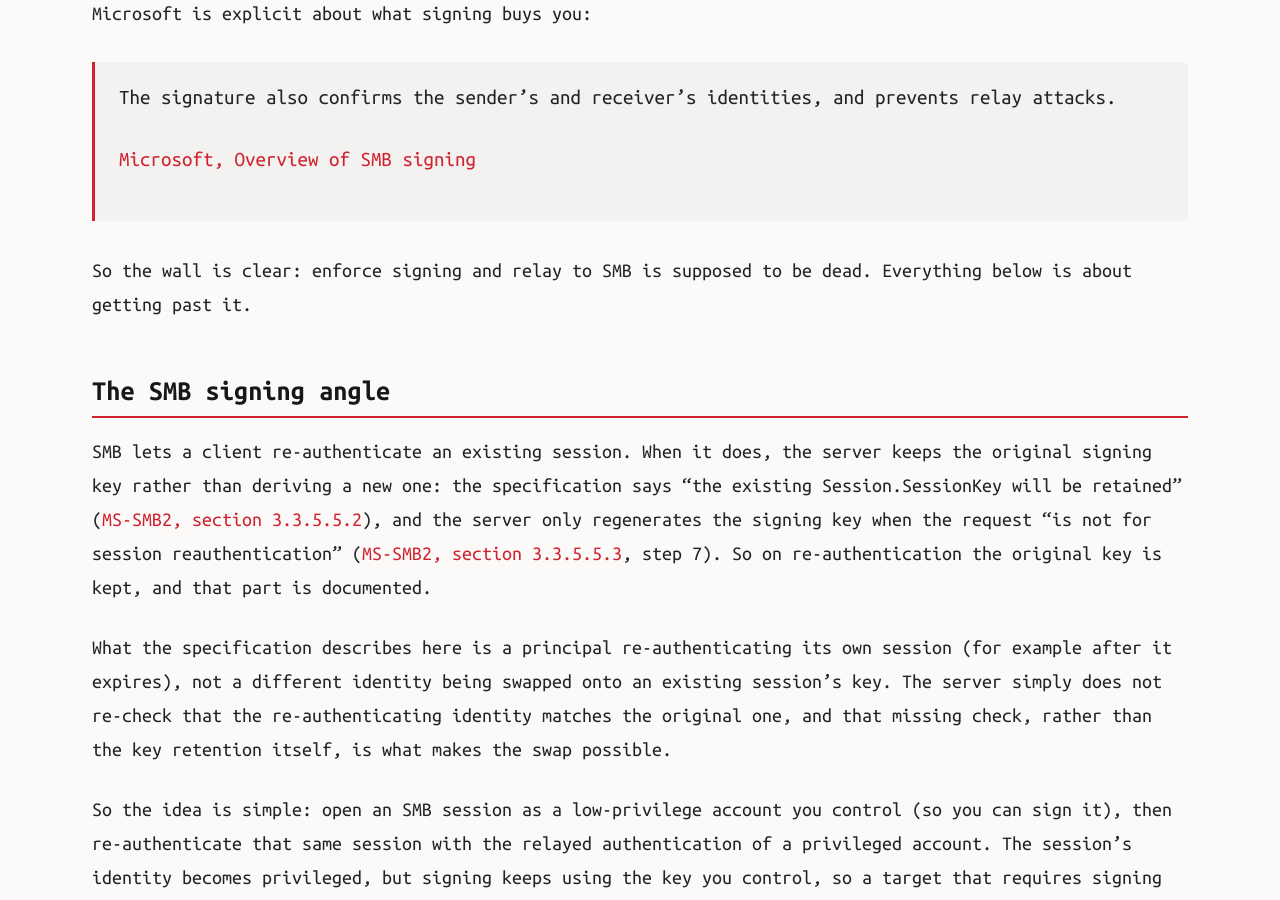
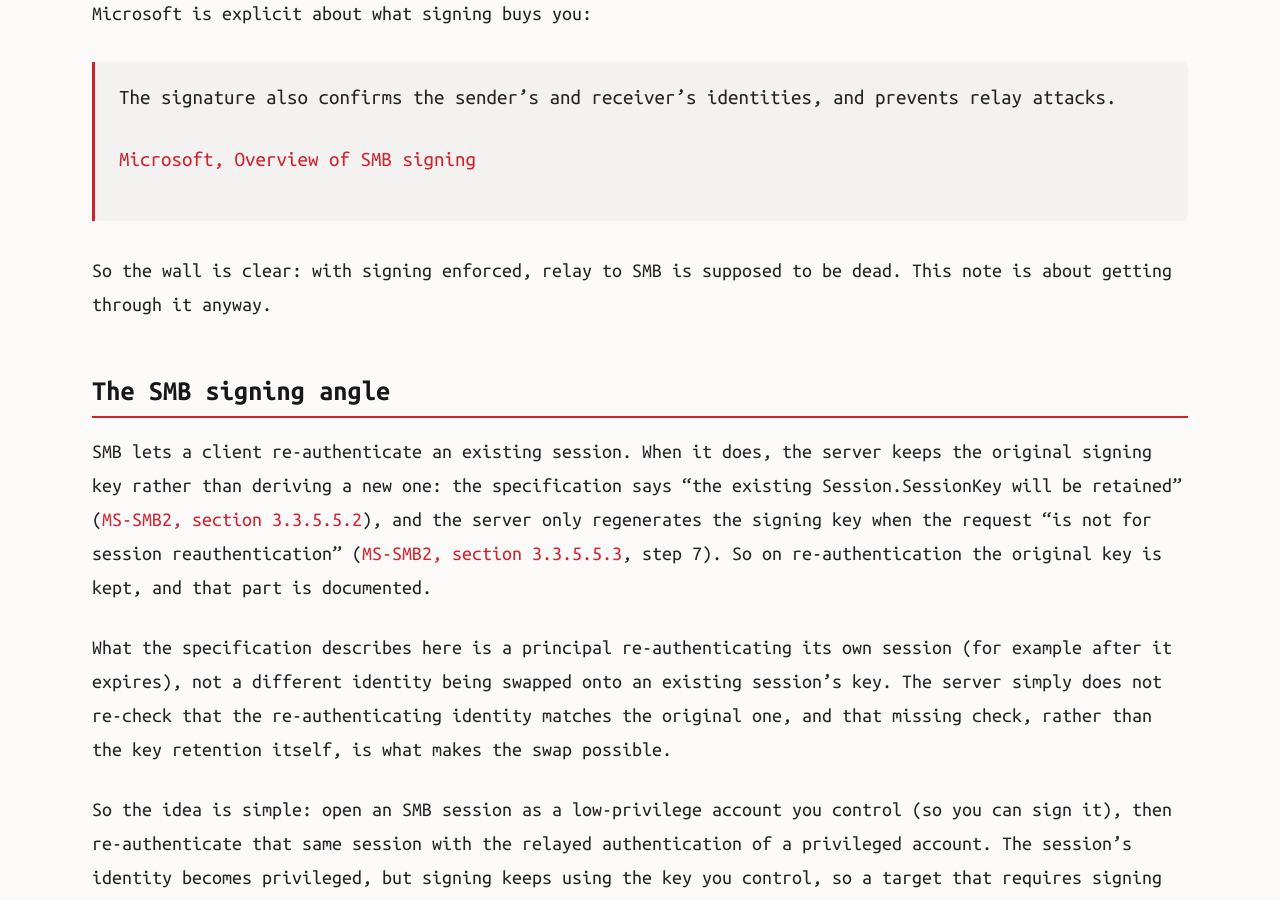
Before and after one commit to aas-n/Blackfield, a Jekyll site: the page built from _posts/2026-10-21-defeating-enforced-smb-signing.md, in a window 1280 px wide and 900 px high, scrolled down 1196 px. Built offline with Jekyll 4.4.1, drawn with Linux system fonts in a browser that asks for light colours.

Commit message:
post: tidy the relay wall closing lines

```diff
--- a/_posts/2026-10-21-defeating-enforced-smb-signing.md
+++ b/_posts/2026-10-21-defeating-enforced-smb-signing.md
@@ -29,8 +29,8 @@ Microsoft is explicit about what signing buys you:
 >
 > [Microsoft, Overview of SMB signing](https://learn.microsoft.com/en-us/windows-server/storage/file-server/smb-signing-overview)
 
-So the wall is clear: enforce signing and relay to SMB is supposed to be dead. Everything below is about
-getting past it.
+So the wall is clear: with signing enforced, relay to SMB is supposed to be dead. This note is about
+getting through it anyway.
 
 ## The SMB signing angle
 
```
